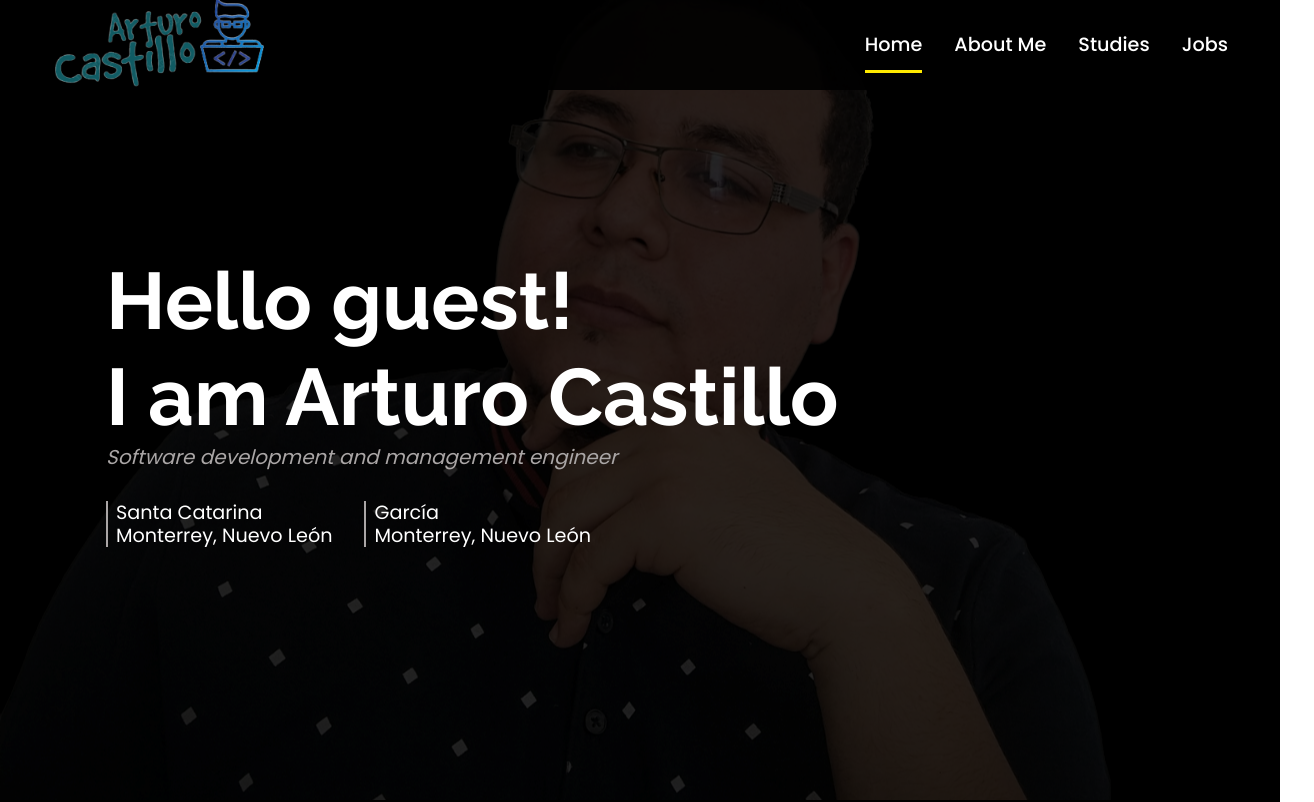
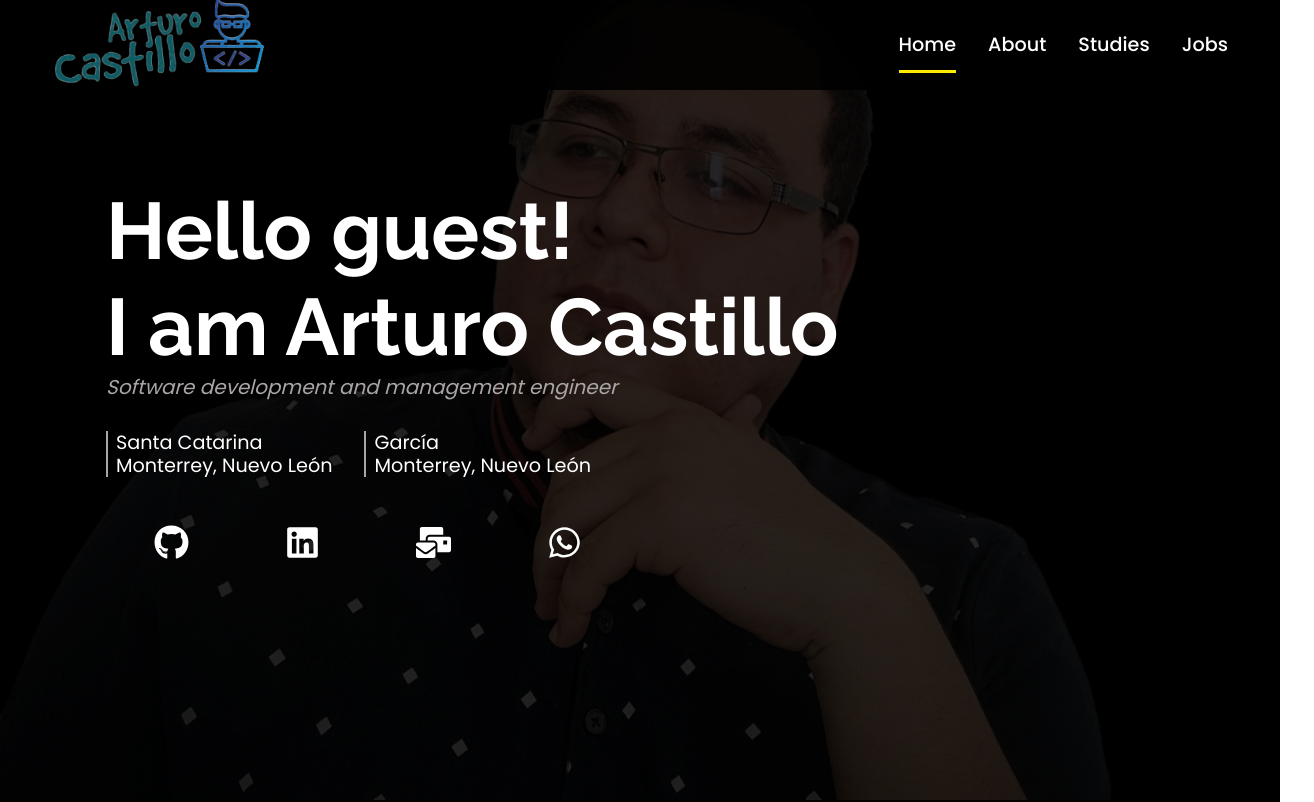
Before and after one commit to ArturoJCastilloZ/arturojcastilloz, a React (Create React App) app: page / in a window 1280 px wide. Shown: the top 802 px of the page, 1314 px wide, since content can reach past the window. Built offline with nearby package versions, Linux system fonts and the light colour scheme.

Commit message:
Changes on hero component

```diff
--- a/src/components/footer/footer.jsx
+++ b/src/components/footer/footer.jsx
@@ -1,17 +1,17 @@
 import React from 'react'
 import '../../styles/components/footer/footer.scss'
 
-const Footer = ({footer}) => {
+const Footer = ({social}) => {
   const date = new Date();
   const now = date.getFullYear();
   return (
     <div className='footer'>
       <div className='footer-container'>
         <ul>
-          {footer.map((footer, index) => {
+          {social.map((social, index) => {
             return (
               <li className='footer-item' key={index}>
-                <a href={footer.url}>{footer.icon}</a>
+                <a href={social.url}>{social.icon}</a>
               </li>
             )
           })}
--- a/src/components/hero/hero.jsx
+++ b/src/components/hero/hero.jsx
@@ -1,7 +1,7 @@
 import React from 'react'
 import '../../styles/components/hero/hero.scss'
 
-const Hero = ({hero}) => {
+const Hero = ({hero, social}) => {
   return (
     <div className='hero' id='home'>
       <div className='hero-content'>
@@ -21,6 +21,19 @@ const Hero = ({hero}) => {
               <li>{hero.cdest2}</li>
             </ul>
             </div>
+            <div className='social' data-aos="zoom-in">
+              <div className='social-container'>
+                <ul>
+                  {social.map((social, index) => {
+                    return (
+                      <li className='social-item' key={index}>
+                        <a href={social.url}>{social.icon}</a>
+                      </li>
+                    )
+                  })}
+                </ul>
+              </div>
+            </div>
           </div>
           )
         })}
--- a/src/components/index.jsx
+++ b/src/components/index.jsx
@@ -11,7 +11,7 @@ import '../styles/index.scss';
 import Aos from 'aos'
 import 'aos/dist/aos.css'
 
-const { header, footer, hero, about, studies, jobs } = data;
+const { header, social, hero, about, studies, jobs } = data;
 
 const Index = () => {
     useEffect(() => {
@@ -20,12 +20,12 @@ const Index = () => {
     return (
         <div>
             <Header header={header} />
-            <Hero hero={hero} />
-            <About about={about} footer={footer} />
+            <Hero hero={hero} social={social}/>
+            <About about={about} />
             <Studies studies={studies} />
             <Jobs jobs={jobs}/>
             {/* <Projects project={project}/> */}
-            <Footer footer={footer}/>
+            <Footer social={social}/>
         </div>
     );
 };
--- a/src/components/jobs/jobs.jsx
+++ b/src/components/jobs/jobs.jsx
@@ -9,7 +9,7 @@ const Jobs = ({jobs}) => {
       <div className='jobs-items'>
         {jobs.map((jobs, index) => {
               return (
-                <div className='jobs-items-item' data-aos="flip-up" key={index}>
+                <div className='jobs-items-item' data-aos="zoom-in" key={index}>
                   <div className='jobs-dot'></div>
                     <div className='jobs-items-item-date'>{jobs.date}</div>
                     <div className='jobs-content'>
--- a/src/mock/mock.js
+++ b/src/mock/mock.js
@@ -17,7 +17,7 @@ export const data = {
             url: "home"
         },
         {
-            title: "About Me",
+            title: "About",
             url: "about"
         },
         {
@@ -106,10 +106,10 @@ export const data = {
                 Go! as Backend and on localhost MongoDB was used.`,
         },
     ],
-    footer: [
+    social: [
         {
             title: "GitHub",
-            icon: <FaGithub />,
+            icon: <FaGithub  />,
             url: "https://github.com/ArturoJCastilloZ?tab=repositories"
         },
         {
--- a/src/styles/components/header/responsive-header.scss
+++ b/src/styles/components/header/responsive-header.scss
@@ -7,7 +7,7 @@
         &-navbar {
             max-width: 100%;
             & img {
-                width: 200px;
+                width: 180px;
             }
             &-hamburguer {
                 display: block;
--- a/src/styles/components/hero/hero.scss
+++ b/src/styles/components/hero/hero.scss
@@ -60,5 +60,32 @@
     }
 }
 
+.social {
+    padding: 3rem 0;
+    &-container {
+        & ul {
+            display: flex;
+            justify-content: flex-start;
+            & li {
+                padding: 0 3rem;
+                & a {
+                    color: #ffffff;
+                    font-size: 35px;
+                    transition: all .2s;
+                    &:hover {
+                        padding-bottom: 12px;
+                        color: $secondary-dark;
+                        border-bottom: 3px solid $secondary-color;
+                    }
+                }
+            }
+        }
+        &-bottom {
+            text-align: center;
+            padding-top: 3rem;
+        }
+    }
+}
+
 /* ########## IMPORT RESPONSIVE FILE ########## */
 @import './responsive-hero.scss';
--- a/src/styles/components/hero/responsive-hero.scss
+++ b/src/styles/components/hero/responsive-hero.scss
@@ -20,4 +20,29 @@
             }
         }
     }
+    .social {
+        padding: 1rem 0;
+        &-container {
+            & ul {
+                text-align: center;
+                & li {
+                    justify-content: center;
+                    padding: 0 1rem;
+                    & a {
+                        font-size: 25px;
+                        transition: all .2s;
+                        &:hover {
+                            padding-bottom: 12px;
+                            color: $secondary-dark;
+                            border-bottom: 3px solid $secondary-color;
+                        }
+                    }
+                }
+            }
+            &-bottom {
+                text-align: center;
+                padding-top: 3rem;
+            }
+        }
+    }
 }
```
